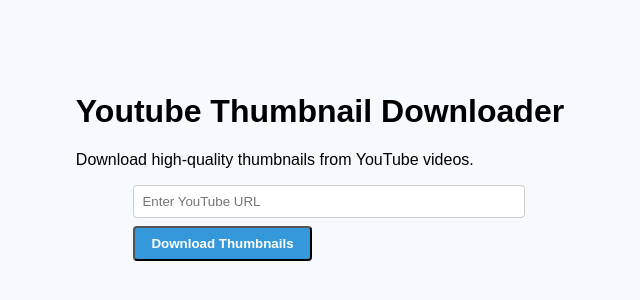
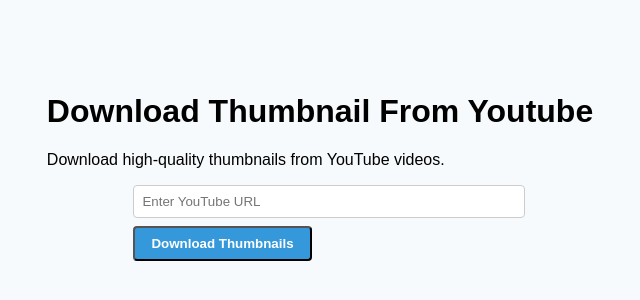
Before and after one commit to nolimitsexpo/download, a Next.js app: page / in a window 1280 px wide. Shown: the part 242-542 px from the top of the page, without its empty margins (320-960 px from the left). Built offline with nearby package versions, Linux system fonts and the light colour scheme.

Commit message:
Update index.js

```diff
--- a/pages/index.js
+++ b/pages/index.js
@@ -37,7 +37,7 @@ const Index = () => {
     <div className="container mx-auto px-4 py-8">
       <header className="text-center mb-8">
         <h1 className="text-3xl font-bold mb-2">
-          Youtube Thumbnail Downloader
+          Download Thumbnail From Youtube
         </h1>
         <p className="text-gray-600">
           Download high-quality thumbnails from YouTube videos.
```
